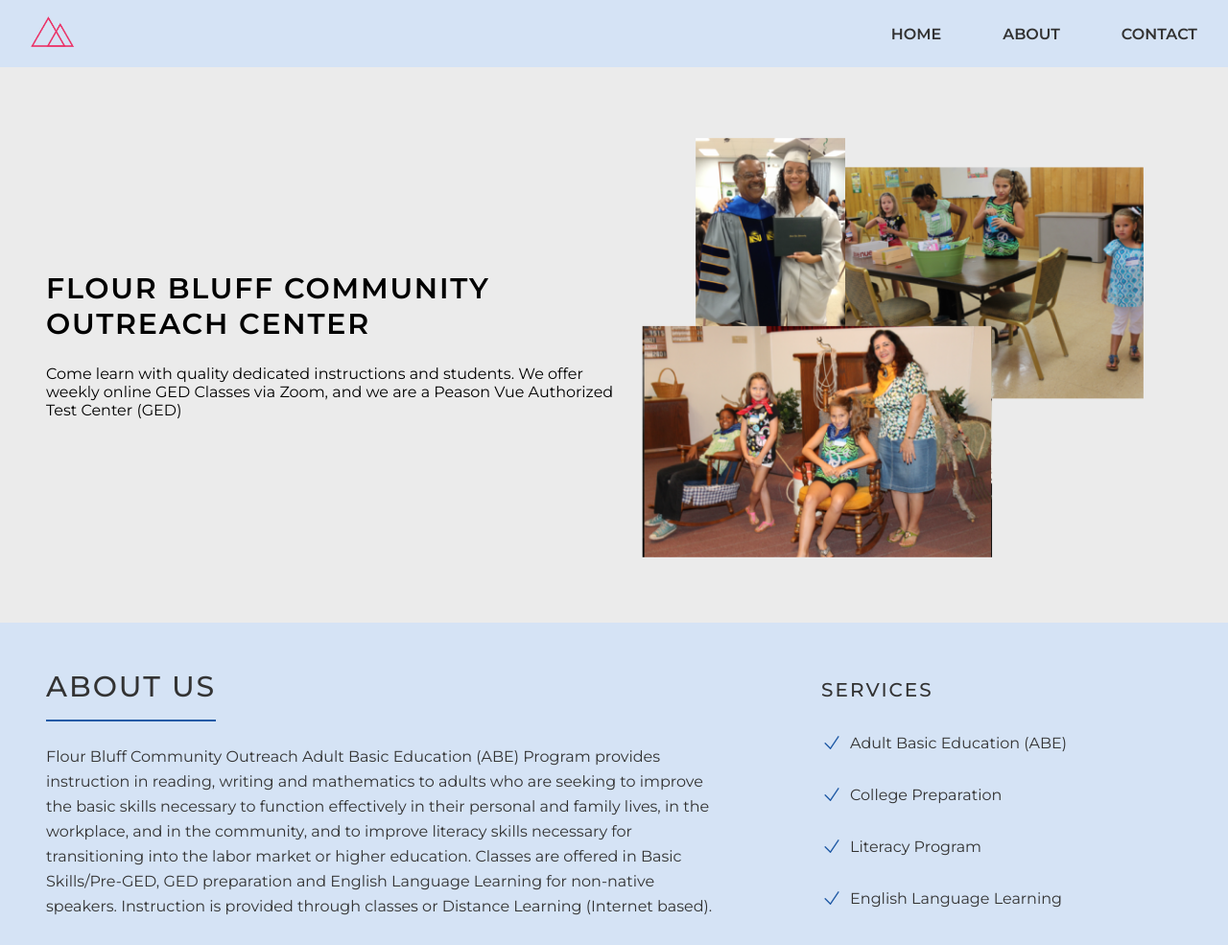
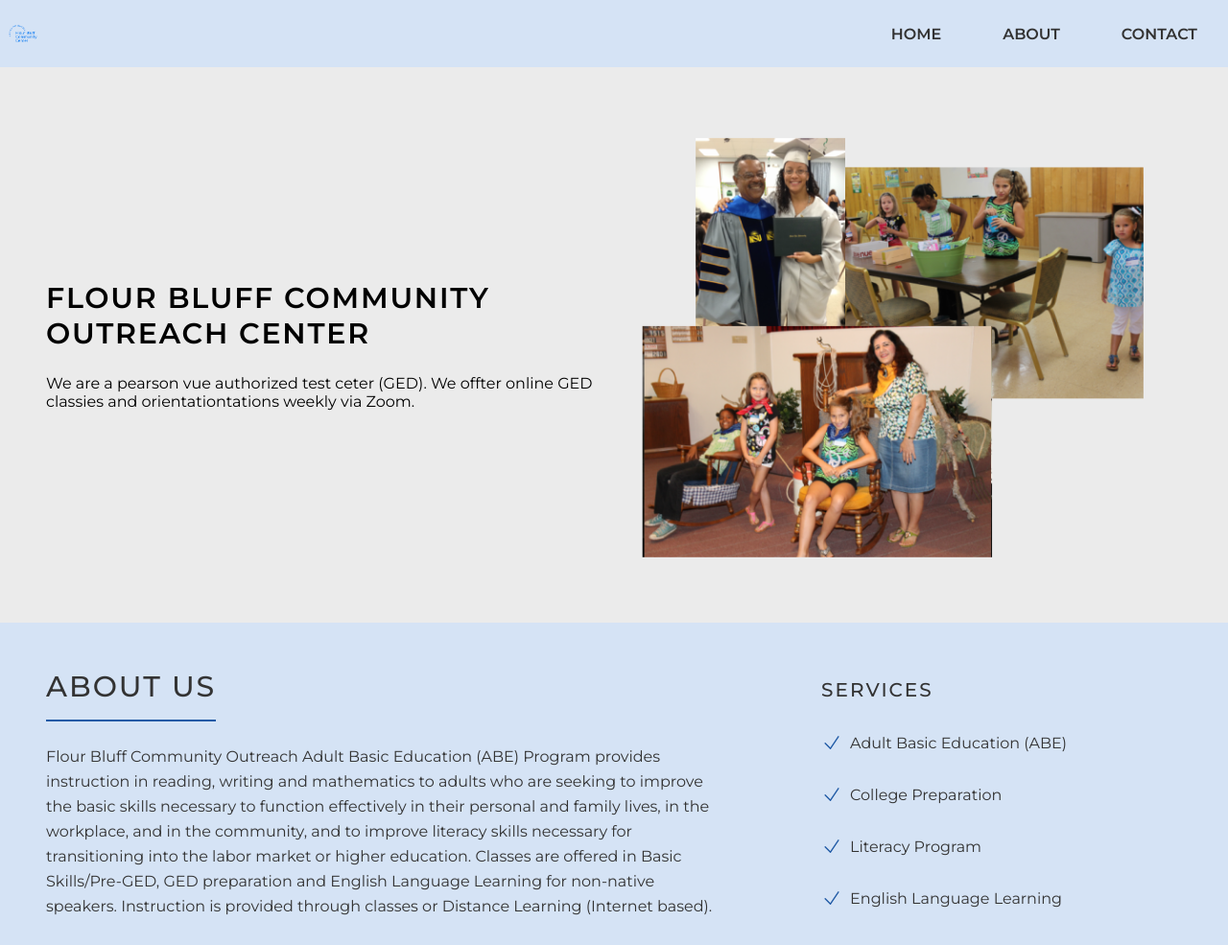
Before and after one commit to life423/community-center, a website: page index.html in a window 1280 px wide. Shown: the top 985 px of the page at 96% size. Drawn offline with Linux system fonts and the light colour scheme.

Commit message:
added logo

```diff
--- a/index.html
+++ b/index.html
@@ -18,7 +18,7 @@
     <div class="container">
       <header class="header">
         <div class="header__logo-box">
-          <img class="header__logo" src="./img/logo.png" alt="Logo" />
+          <img class="header__logo" src="./img/logo-FBCC.png" alt="Logo" />
         </div>
         <nav class="nav">
           <div class="nav__item">
@@ -41,8 +41,7 @@
                 Flour Bluff Community Outreach Center
               </h1>
               <p class="hero__text">
-                Come learn with quality dedicated instructions and students. We offer weekly online GED Classes via Zoom, and we are a Peason Vue Authorized
-                Test Center (GED)
+                We are a pearson vue authorized test ceter (GED). We offter online GED classies and orientationtations weekly via Zoom.
               </p>
 
             </div>
@@ -63,6 +62,7 @@
           <div class="services__mission">
             <h2 class="services__heading heading-secondary">About Us</h2>
             <p class="services__text">
+
               Flour Bluff Community Outreach Adult Basic Education (ABE) Program
               provides instruction in reading, writing and mathematics to adults
               who are seeking to improve the basic skills necessary to function
--- a/sass/components/_hero.scss
+++ b/sass/components/_hero.scss
@@ -7,13 +7,12 @@
   justify-items: center;
   align-items: center;
   padding: 4.8rem;
+  @media only screen and (max-width: 600px) {
+    display: flex;
+    flex-direction: column;
+  }
 
-  @media only screen and (max-width: 600px) {
-      display: flex;
-      flex-direction: column;
-    }
-
-  &__left{
+  &__left {
     grid-column: 1 / 2;
     grid-row: 1 / 3;
 
@@ -22,6 +21,10 @@
   &__right {
     grid-column: 2;
     grid-row: 1 / 3;
+
+    @media only screen and (max-width: 600px) {
+      order: 1;
+    }
   }
 
   &__img {
@@ -30,7 +33,7 @@
     object-fit: cover;
   }
 
-  &__text{
+  &__text {
     font-size: $default-font-size;
   }
 }
--- a/sass/layout/_contact.scss
+++ b/sass/layout/_contact.scss
@@ -11,6 +11,7 @@
   height: 100%;
   background-color: $color-grey-1;
   color: $color-grey-6;
+  overflow: hidden;
 
   @include respond(cards){
     display: flex;
--- a/sass/layout/_footer.scss
+++ b/sass/layout/_footer.scss
@@ -8,11 +8,18 @@
         list-style: none;
         padding: 0;
         margin: 0;
+        width: 70%;
+
+        margin: 0 auto;
     }
 
     &__item{
         font-size: 1.2rem;
         margin-bottom: .4rem;
     }
+    @media only screen and (max-width: 800px) {
+      width: 100%;
+
+    }
 
 }
--- a/sass/layout/_header.scss
+++ b/sass/layout/_header.scss
@@ -11,10 +11,13 @@
 
 
 
-
+  &__logo-box{
+    height: auto;
+    width: 4.5rem;
+  }
   &__logo {
-    height: 3.2rem;
-    margin-left: 3.2rem;
+    width: 100%;
+    height: auto;
 
   }
 }
```
Also changed, not shown: css/style.css, img/logo-FBCC.png (added), img/nav-logo.png (added), sass/components/_card.scss (line endings or trailing spaces), 1 other file.
